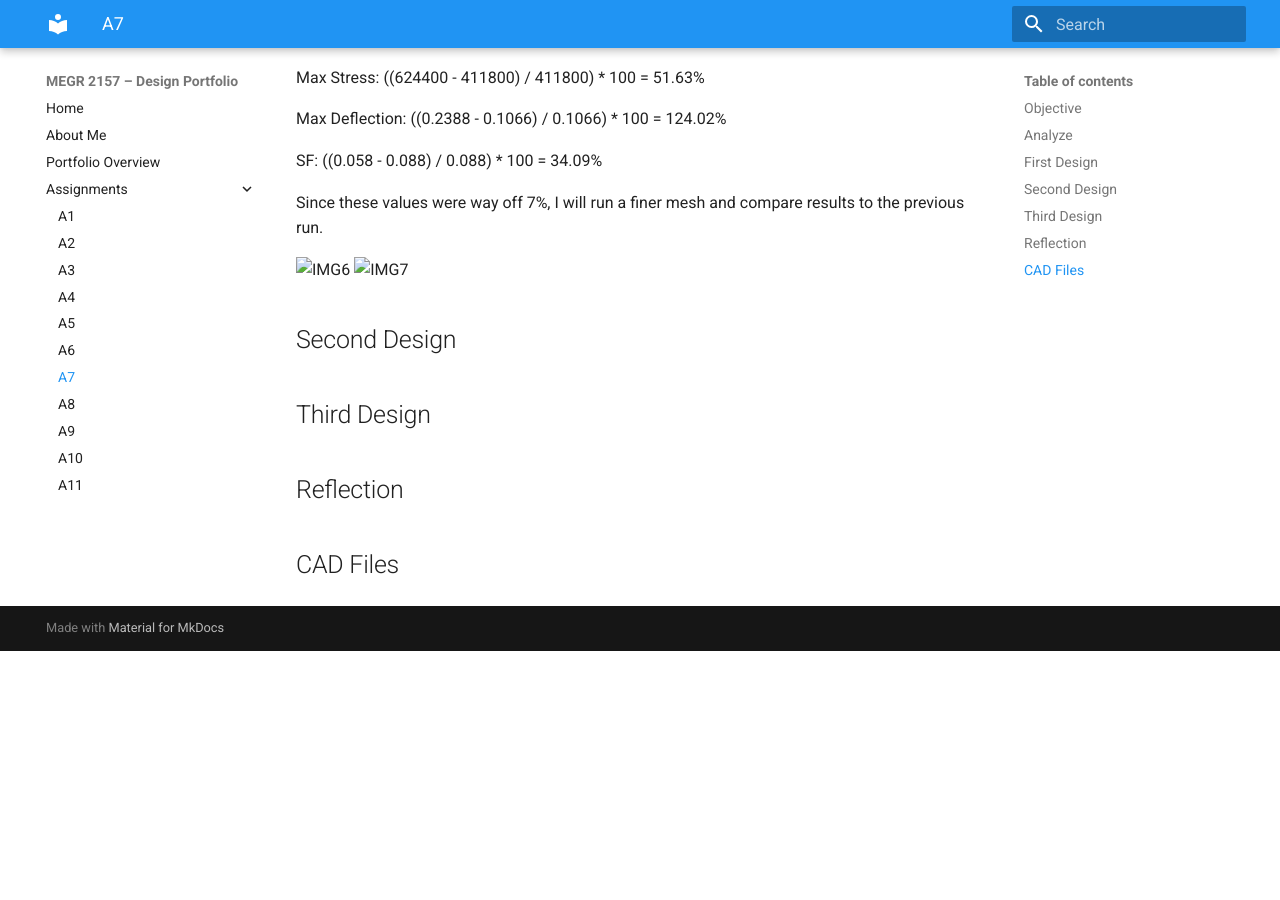
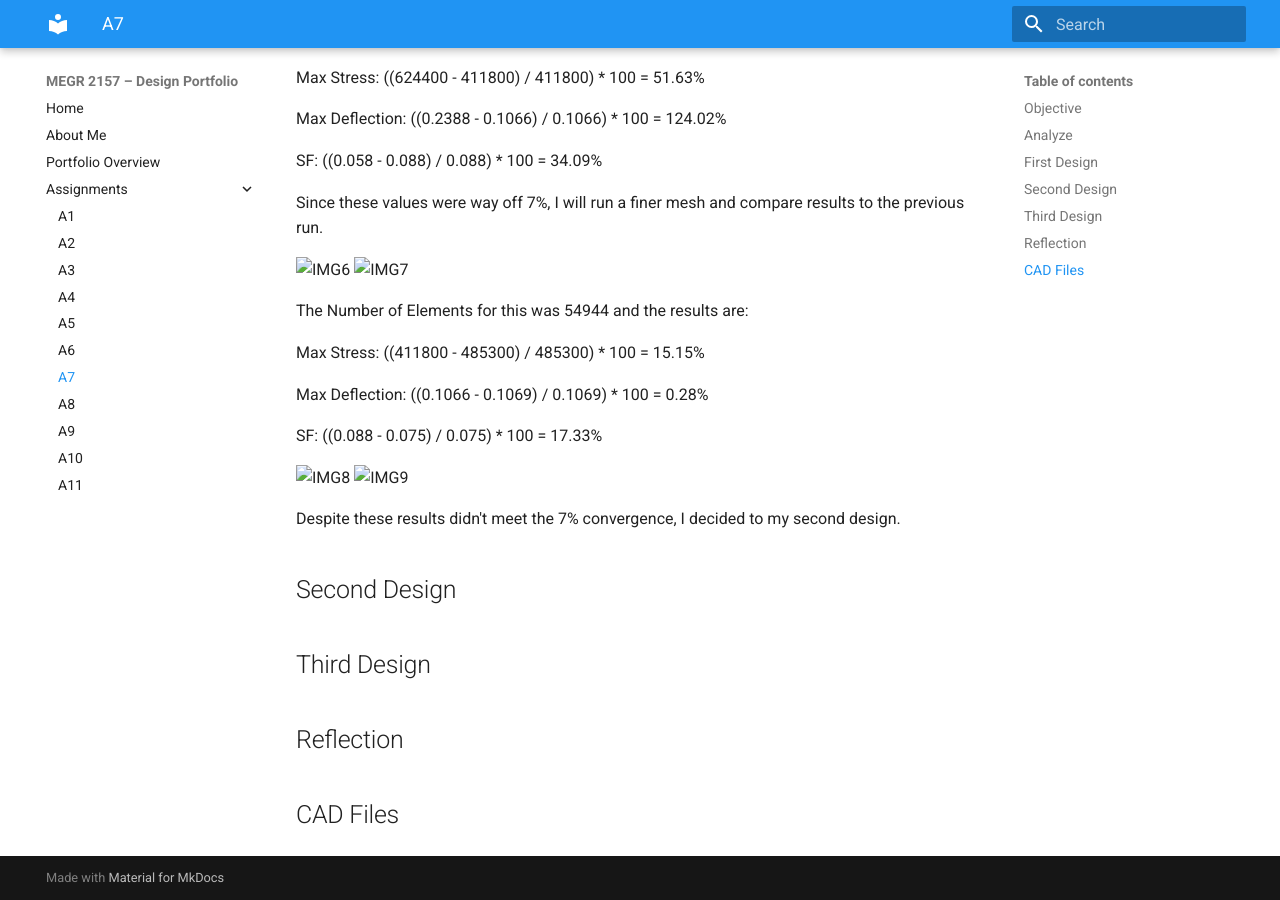
Before and after one commit to AidenGrake/megr2157-portfolio, an MkDocs documentation site: the page built from docs/assignments/A07/index.md, in a window 1280 px wide and 900 px high, scrolled down 1242 px. Built offline with MkDocs 1.6.1 and Material for MkDocs 9.7.7, drawn with Linux system fonts in a browser that asks for light colours; before the commit the page ends 1893 px from its top, so only the background shows below that.

Commit message:
Update index.md with analysis results and images
Added results for max stress, max deflection, and safety factor calculations, along with images.

```diff
--- a/docs/assignments/A07/index.md
+++ b/docs/assignments/A07/index.md
@@ -45,7 +45,18 @@ Since these values were way off 7%, I will run a finer mesh and compare results
 <img width="500" height="500" alt="IMG6" src="IMG6.jpeg">
 <img width="500" height="500" alt="IMG7" src="IMG7.jpeg">
 
+The Number of Elements for this was 54944 and the results are:
 
+Max Stress: ((411800 - 485300) / 485300) * 100 = 15.15%
+
+Max Deflection: ((0.1066 - 0.1069) / 0.1069) * 100 = 0.28%
+
+SF: ((0.088 - 0.075) / 0.075) * 100 = 17.33%
+
+<img width="500" height="500" alt="IMG8" src="IMG8.jpeg">
+<img width="500" height="500" alt="IMG9" src="IMG9.jpeg">
+
+Despite these results didn't meet the 7% convergence, I decided to my second design.
 
 ## Second Design
 
```
